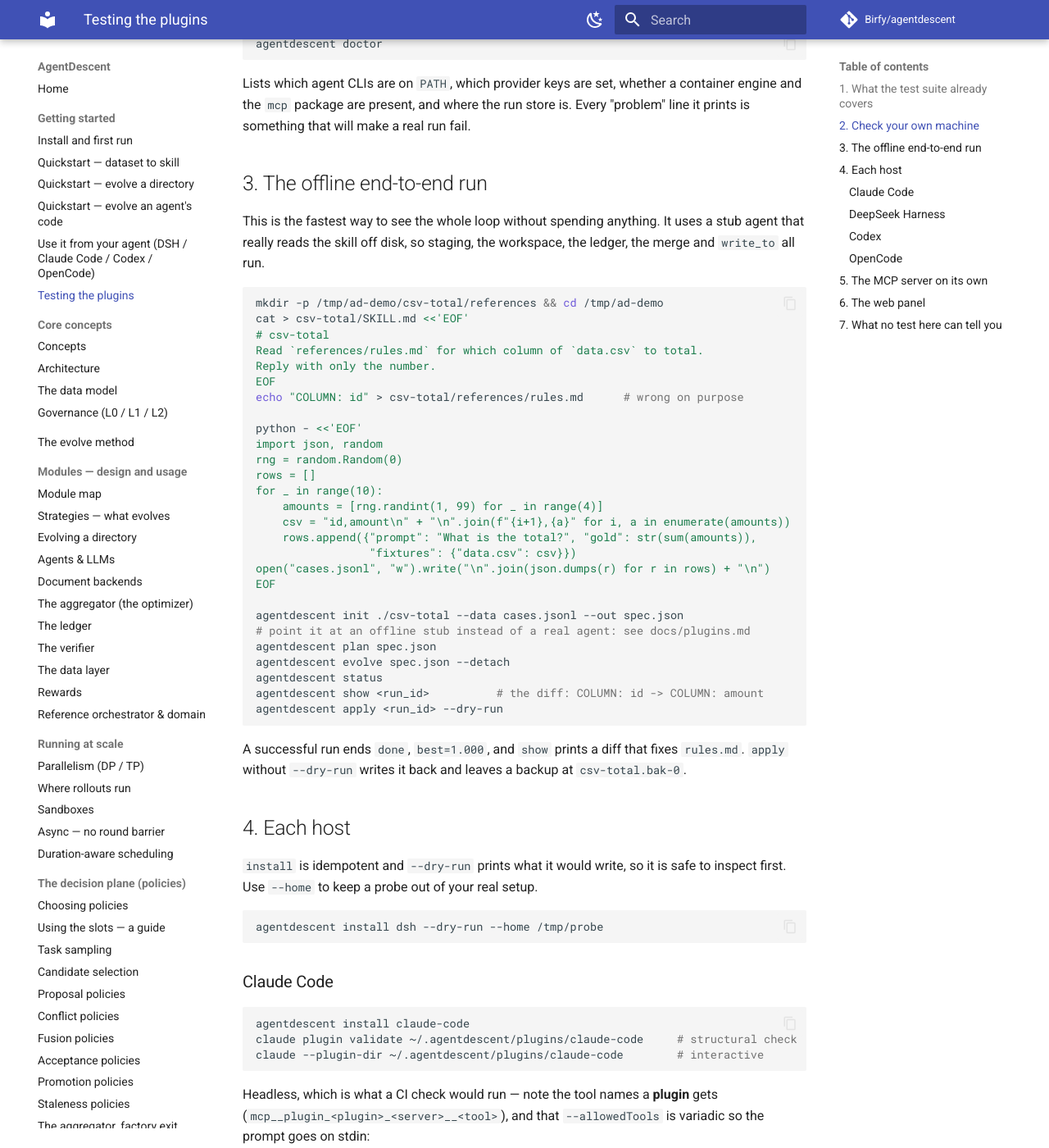
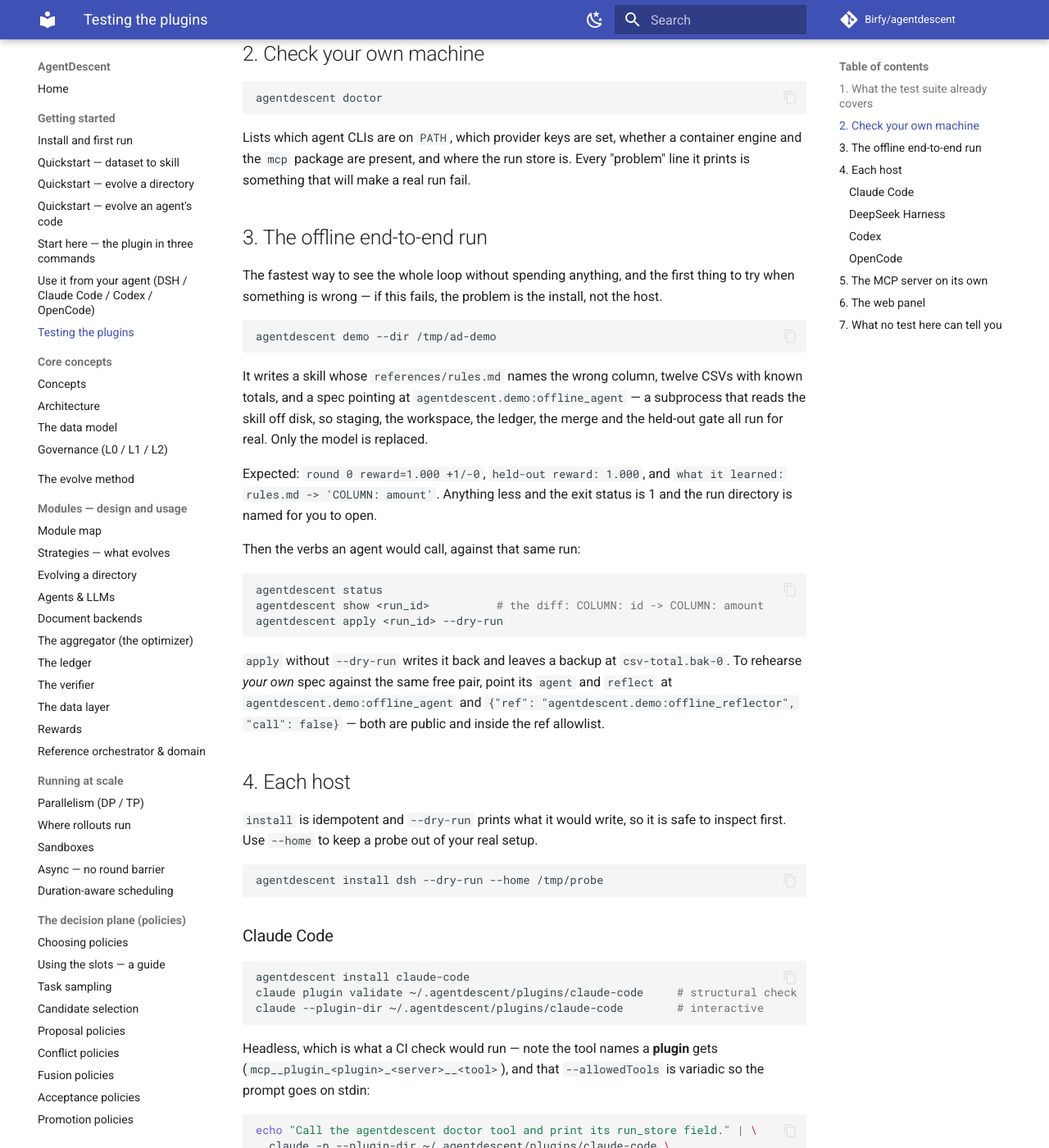
Before and after one commit to Birfy/agentdescent, an MkDocs documentation site: the page built from docs/testing-the-plugins.md, in a window 1280 px wide and 1400 px high, scrolled down 1319 px. Shown: the whole window at 82% size. Built offline with MkDocs 1.6.1 and Material for MkDocs 9.7.7, drawn with Linux system fonts in a browser that asks for light colours; comment, search, counter and statistics services are not loaded; some of the changed text lies outside the part shown.

Commit message:
A first run that needs no key: agentdescent demo
Walking the beginner path found it broken at the second step. `init` writes a
spec pointing at eval/cases.jsonl, `plan` then says the file does not exist,
and there was nothing to run instead -- every entry point assumed a worker
agent on PATH, a provider key and a dataset with known answers, none of which
a newcomer has. The first thing anyone saw was an error.

`agentdescent demo` is the answer to "show me it working". It builds a real
skill directory whose references/rules.md names the wrong column (`id` is a
row number, not a quantity), twelve CSVs with known totals, and a spec, then
runs the loop and reports what it learned: rules.md -> 'COLUMN: amount'.

Nothing is mocked but the model. The agent is a subprocess bound to the
rollout workspace that opens the candidate skill off disk, so staging, the
layout, the ledger, the parallel workers, the merge and the held-out gate all
run exactly as they do against Claude Code -- if the demo passes, the install
is sound and the problem is elsewhere. Both callables are public and inside
the ref allowlist, so any spec can point at them to rehearse before spending
anything.

`init` now says what to do next when the cases file does not exist yet.

Docs: a beginner page (install from the branch -- this is not in 0.4.6 --
demo, then the plugin in each host), and the testing guide's hand-rolled
offline run replaced by the command that does it.

Co-Authored-By: Claude Opus 5 <noreply@anthropic.com>
Claude-Session: https://claude.ai/code/session_01DAK7tHAicY9htv1jMDKwjP

````diff
--- a/docs/testing-the-plugins.md
+++ b/docs/testing-the-plugins.md
@@ -10,7 +10,7 @@ The short version:
 pip install -e ".[dev,mcp]"
 pytest tests/test_evolvespec.py tests/test_runstore_cli.py tests/test_mcp.py \
        tests/test_plugin_runner.py tests/test_integrations.py \
-       tests/test_run_panel.py tests/test_stop_when.py
+       tests/test_run_panel.py tests/test_stop_when.py tests/test_demo.py
 ```
 
 That is the whole plugin surface, offline, in about a minute. Everything below
@@ -28,6 +28,7 @@ No credentials, no host installed, no network.
 | `test_plugin_runner.py` | `kind: plugin` against a stub host CLI: isolated host home, the validate gate, frozen hooks surviving a candidate that rewrites them, `env_passthrough` |
 | `test_integrations.py` | every host manifest, the checked-in plugin packages matching their renderers, and the skill naming only tools/kinds/verbs that exist |
 | `test_run_panel.py` | the HTTP panel, and that it refuses path traversal and non-loopback CORS |
+| `test_demo.py` | `agentdescent demo` — the skill really is wrong, the offline agent really obeys the one on disk, and the run fixes it without touching your files |
 
 Two of them reach further when the tools are present, and skip cleanly when not:
 
@@ -52,43 +53,37 @@ Every "problem" line it prints is something that will make a real run fail.
 
 ## 3. The offline end-to-end run
 
-This is the fastest way to see the whole loop without spending anything. It
-uses a stub agent that really reads the skill off disk, so staging, the
-workspace, the ledger, the merge and `write_to` all run.
+The fastest way to see the whole loop without spending anything, and the first
+thing to try when something is wrong — if this fails, the problem is the
+install, not the host.
 
 ```bash
-mkdir -p /tmp/ad-demo/csv-total/references && cd /tmp/ad-demo
-cat > csv-total/SKILL.md <<'EOF'
-# csv-total
-Read `references/rules.md` for which column of `data.csv` to total.
-Reply with only the number.
-EOF
-echo "COLUMN: id" > csv-total/references/rules.md      # wrong on purpose
+agentdescent demo --dir /tmp/ad-demo
+```
 
-python - <<'EOF'
-import json, random
-rng = random.Random(0)
-rows = []
-for _ in range(10):
-    amounts = [rng.randint(1, 99) for _ in range(4)]
-    csv = "id,amount\n" + "\n".join(f"{i+1},{a}" for i, a in enumerate(amounts))
-    rows.append({"prompt": "What is the total?", "gold": str(sum(amounts)),
-                 "fixtures": {"data.csv": csv}})
-open("cases.jsonl", "w").write("\n".join(json.dumps(r) for r in rows) + "\n")
-EOF
+It writes a skill whose `references/rules.md` names the wrong column, twelve
+CSVs with known totals, and a spec pointing at
+`agentdescent.demo:offline_agent` — a subprocess that reads the skill off disk,
+so staging, the workspace, the ledger, the merge and the held-out gate all run
+for real. Only the model is replaced.
 
-agentdescent init ./csv-total --data cases.jsonl --out spec.json
-# point it at an offline stub instead of a real agent: see docs/plugins.md
-agentdescent plan spec.json
-agentdescent evolve spec.json --detach
+Expected: `round 0 reward=1.000 +1/-0`, `held-out reward: 1.000`, and
+`what it learned: rules.md -> 'COLUMN: amount'`. Anything less and the exit
+status is 1 and the run directory is named for you to open.
+
+Then the verbs an agent would call, against that same run:
+
+```bash
 agentdescent status
 agentdescent show <run_id>          # the diff: COLUMN: id -> COLUMN: amount
 agentdescent apply <run_id> --dry-run
 ```
 
-A successful run ends `done`, `best=1.000`, and `show` prints a diff that fixes
-`rules.md`. `apply` without `--dry-run` writes it back and leaves a backup at
-`csv-total.bak-0`.
+`apply` without `--dry-run` writes it back and leaves a backup at
+`csv-total.bak-0`. To rehearse *your own* spec against the same free pair, point
+its `agent` and `reflect` at `agentdescent.demo:offline_agent` and
+`{"ref": "agentdescent.demo:offline_reflector", "call": false}` — both are
+public and inside the ref allowlist.
 
 ## 4. Each host
 
--- a/mkdocs.yml
+++ b/mkdocs.yml
@@ -37,6 +37,7 @@ nav:
     - Quickstart — dataset to skill: quickstart-skill.md
     - Quickstart — evolve a directory: quickstart-directory.md
     - Quickstart — evolve an agent's code: quickstart-agent-code.md
+    - Start here — the plugin in three commands: plugin-quickstart.md
     - Use it from your agent (DSH / Claude Code / Codex / OpenCode): plugins.md
     - Testing the plugins: testing-the-plugins.md
   - Core concepts:
````
Also changed, not shown: CHANGELOG.md (+14 -0 lines), README.md (+9 -1 lines), docs/index.md (+3 -1 lines), docs/plugin-quickstart.md (added, +192 -0 lines), docs/plugins.md (+7 -0 lines), 3 other files.
